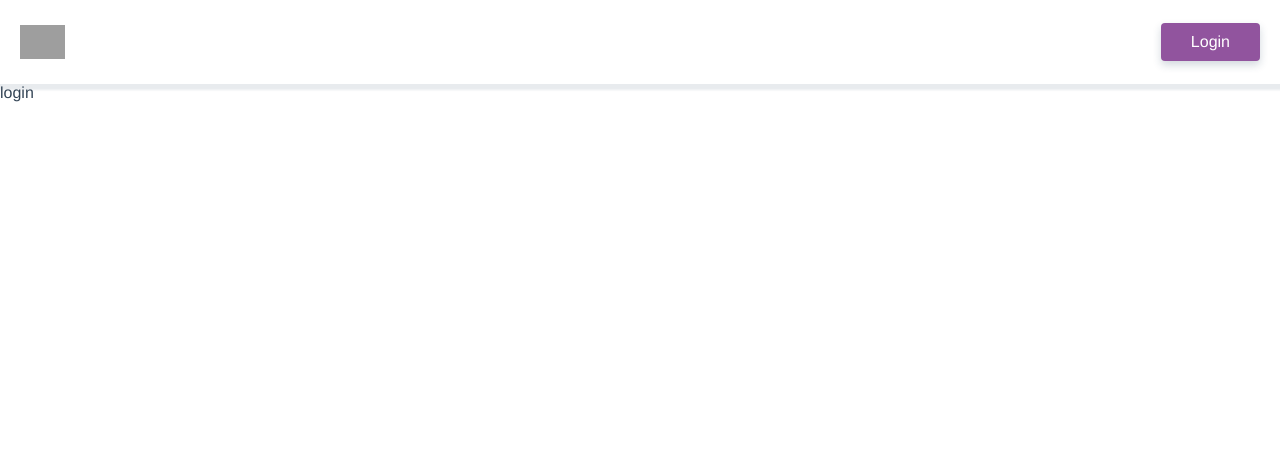
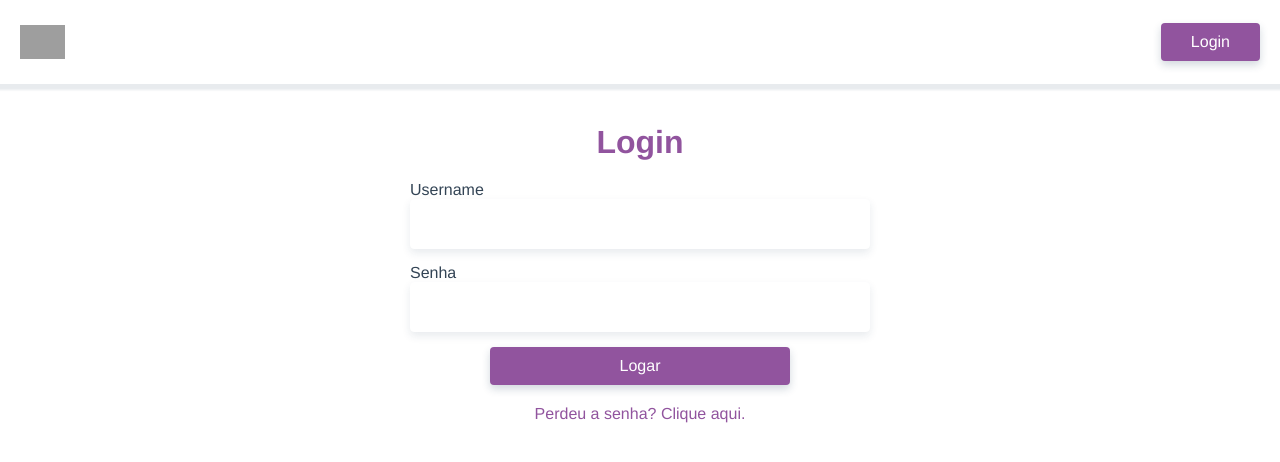
Before and after one commit to ThiagoFTelles/abler-vue-test, a Vue app: page /login in a window 1280 px wide. Shown: the top 462 px of the page. Built offline with nearby package versions, Linux system fonts and the light colour scheme; grey boxes are pictures that could not be loaded.

Commit message:
criada a LoginView

```diff
--- a/src/views/LoginView.vue
+++ b/src/views/LoginView.vue
@@ -1,12 +1,80 @@
 <template>
-  <p>login</p>
+  <section class="login">
+    <h1 class="login">Login</h1>
+    <form>
+      <label for="username">Username</label>
+      <input
+        type="text"
+        name="username"
+        id="username"
+        v-model="login.username"
+      >
+      <label for="password">Senha</label>
+      <input
+        type="password"
+        name="password"
+        id="password"
+        v-model="login.password"
+      >
+      <button
+        class="btn"
+        @click.prevent="login"
+      >Logar</button>
+    </form>
+    <p class="lost">
+      <a
+        href="https://www.themoviedb.org/reset-password"
+        target="_blank"
+      >Perdeu a senha? Clique aqui.</a>
+    </p>
+  </section>
 </template>
 
 <script>
 export default {
   name: "LoginView",
+  data() {
+    return {
+      login: {
+        username: "",
+        password: "",
+        request_token: "",
+      },
+    };
+  },
+  methods: {
+    logar() {},
+  },
 };
 </script>
 
-<style>
+<style scoped>
+.login {
+  max-width: 500px;
+  margin: 0 auto;
+  padding: 20px;
+}
+form {
+  display: grid;
+}
+h1 {
+  text-align: center;
+  font-size: 2rem;
+  margin-top: 40px;
+  color: #91549e;
+}
+.btn {
+  width: 100%;
+  max-width: 300px;
+  margin-left: auto;
+  margin-right: auto;
+}
+.lost {
+  text-align: center;
+  margin: 20px auto 0 auto;
+}
+.lost a:hover {
+  color: #91549e;
+  text-decoration: underline;
+}
 </style>
```
